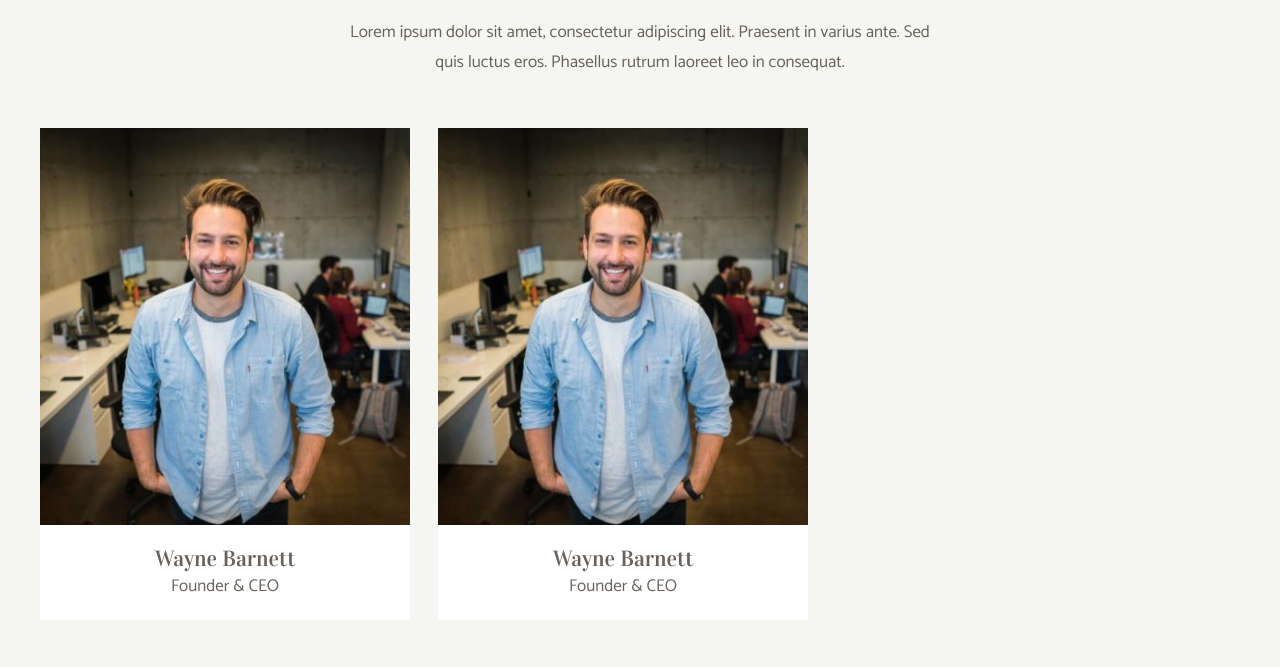
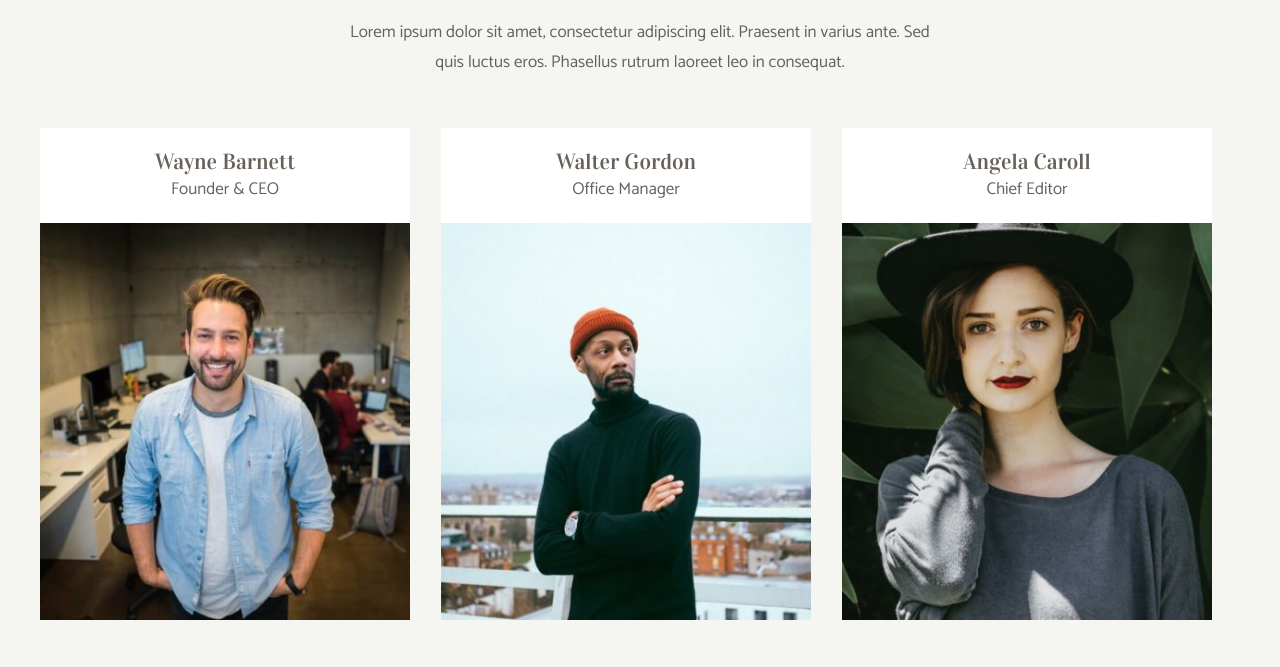
Before and after one commit to AndrewScacchi/js-our-team, a plain HTML site: page index.html in a window 1280 px wide. Shown: the part 107-774 px from the top of the page. Drawn offline with Linux system fonts and the light colour scheme.

Commit message:
Final Commit, completed basic exercise request

```diff
--- a/script.js
+++ b/script.js
@@ -32,12 +32,13 @@ const ourTeam = [
 
 
 ];
-console.log(ourTeam);
+// creating a cycle for
 
 
 // selecting the div Container
 const containerTeam = document.querySelector("div.team-container");
 
+for (i = 0; i < ourTeam.length; i++){
     // create card Element
     let teamCard = document.createElement("div");
     teamCard.classList.add("team-card");
@@ -47,21 +48,23 @@ let divImage = document.createElement("div");
     divImage.classList.add("card-image");
     teamCard.append(divImage);
         let img = document.createElement("img");
-    img.src = ourTeam[0].photo;
+        img.src = ourTeam[i].photo;
         divImage.append(img);
 
     // create div.card-text
     let divText = document.createElement("div");
     divText.classList.add("card-text");
         let nameTeam = document.createElement("h3");
-    nameTeam.innerHTML = ourTeam[0].name;
+        nameTeam.innerHTML = ourTeam[i].name;
         divText.append(nameTeam);
 
         let role = document.createElement("p");
-    role.innerHTML = ourTeam[0].role;
+        role.innerHTML = ourTeam[i].role;
         divText.append(role);
 
     // final card assembly
     teamCard.append(divText);
-teamCard.append(divImg);
+    teamCard.append(divImage);
     containerTeam.append(teamCard);
+
+}
```
Also changed, not shown: index.html (+2 -1 lines). Lines whose indentation alone changed are shown as unchanged.
